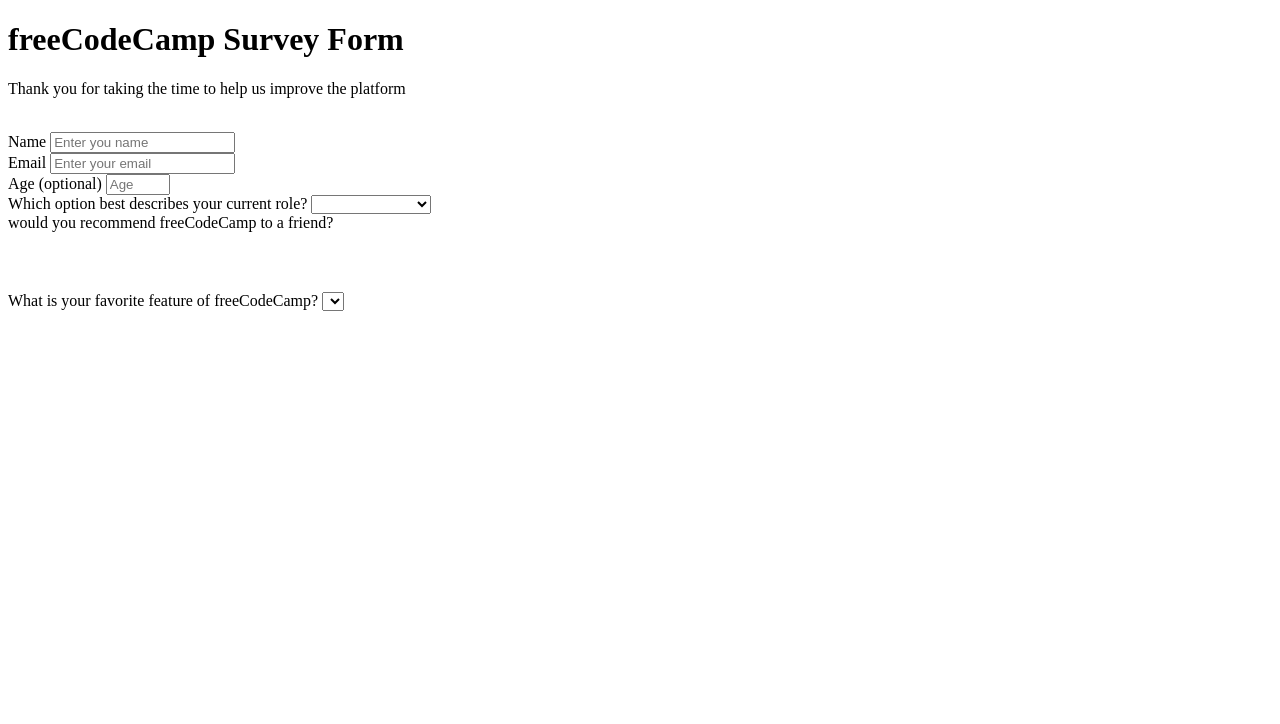
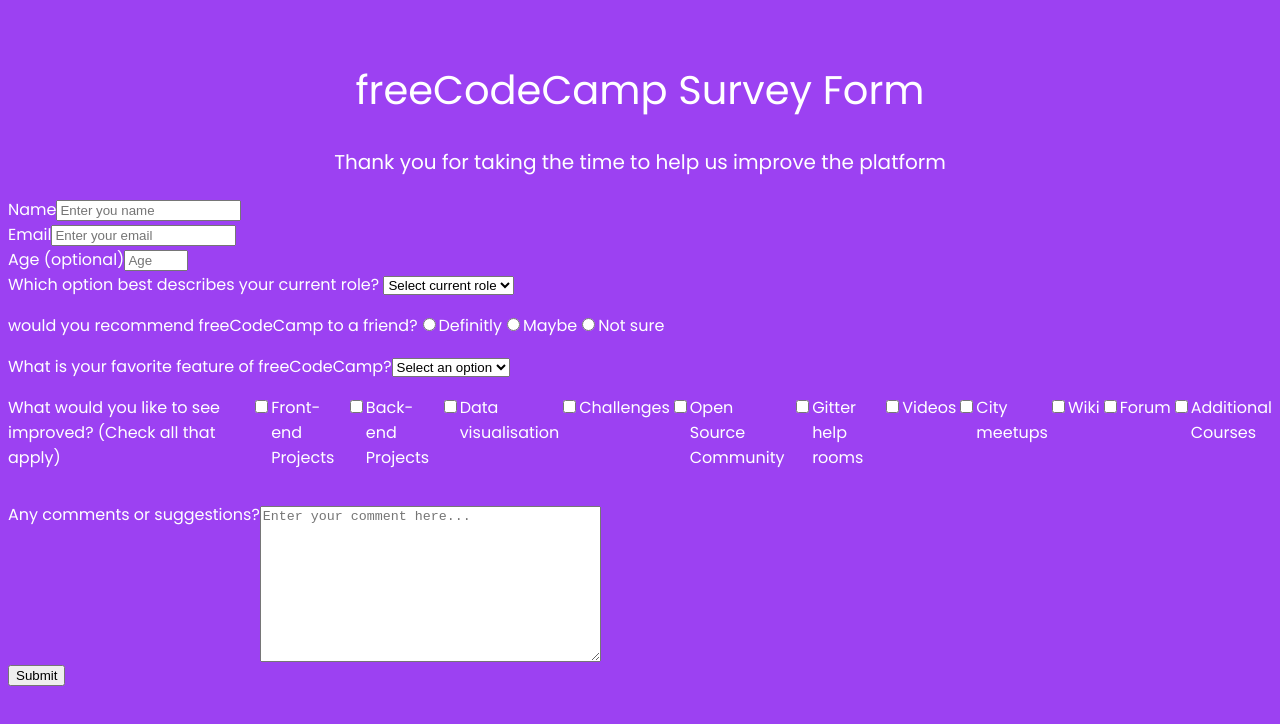
Before and after one commit to juaryimami/Juharandsamuelhtml, a plain HTML site: page index.html in a window 1280 px wide. Drawn offline with Linux system fonts and the light colour scheme.

Commit message:
Update html and css files

```diff
--- a/css/style.css
+++ b/css/style.css
@@ -0,0 +1,33 @@
+html{
+    padding: 0;
+    margin: 0;
+    font-family: 'Poppins', sans-serif;
+}
+
+body{
+    color: white;
+    background-color: rgba(123, 0, 238, 0.747);
+}
+
+.header{
+    display: block;
+    align-items: center;
+    text-align: center;
+    padding-top: 25px;
+}
+
+h1{
+    font-weight: 400;
+    font-size: 40px;
+    padding-bottom: -5px;
+}
+
+.header p{
+    font-size: 20px;
+}
+
+.div-form{
+    display: flex;
+    align-items: baseline;
+    align-content: flex-end;
+}
--- a/index.html
+++ b/index.html
@@ -4,6 +4,7 @@
     <meta charset="UTF-8">
     <title>Fork Me! FCC: Test Suite Template</title>
     <link rel="stylesheet" href="css/style.css">
+    <link href="https://fonts.googleapis.com/css2?family=Poppins:ital,wght@0,100;0,200;0,400;0,700;0,800;1,200;1,300;1,600;1,800;1,900&display=swap" rel="stylesheet">
   </head>
 
   <body>
@@ -12,51 +13,84 @@
       <h1 id="header-title">freeCodeCamp Survey Form</h1>
       <p>Thank you for taking the time to help us improve the platform</p>
     </div>
-    <br>
     <div class="survey-form">
       <form action="#" id="form">
-        <div>
+        <div class="div-form">
           <label for="name">Name</label>
           <input type="text" name="name" id="name" placeholder="Enter you name"/>
         </div>
-         <div>
+         <div class="div-form">
            <label for="email">Email</label>
            <input type="email" id="email" placeholder="Enter your email">
          </div>
-        <div>
+        <div class="div-form">
           <label for="number">Age (optional)</label>
           <input type="number" id="number" min="1" max="100" placeholder="Age">
         </div>
-        <div>
-          <label for="select">Which option best describes your current role?</label>
-          <select name="select" id="dropdown" aria-placeholder="Select current role">
-            <option value="Select current role"></option>
+        <div class="div-form">
+          <label for="dropdown">Which option best describes your current role?
+          <select name="select" id="dropdown">
+            <option value="Select current role">Select current role</option>
             <option value="Student">Student</option>
             <option value="Full time job">Full time job</option>
             <option value="Full time learner">Full time learner</option>
             <option value="Prefer not to say">Prefer not to say</option>
             <option value="Other">Other</option>
           </select>
+        </label>
+        </div>
+        <div class="div-form">
+          <p> would you recommend freeCodeCamp to a friend?</p>
+          <input value="Definitly" type="radio" id="definitely">
+          <label for="definitely">Definitly</label>
+          <input value="maybe" type="radio" id="maybe">
+          <label for="maybe">Maybe</label>
+          <input value="not-sure" type="radio" id="not-sure">
+          <label for="not-sure">Not sure</label>
+
+        </div>
+        <div class="div-form">
+          <label for="">What is your favorite feature of freeCodeCamp?</label>
+         <select name="" id="">
+           <option value="select an option">Select an option</option>
+           <option value="challenges">Challenges</option>
+           <option value="Projects">Projects</option>
+           <option value="community">Community</option>
+           <option value="open source">Open source</option>
+         </select>
+        </div>
+        <div class="div-form">
+          <p>What would you like to see improved? (Check all that apply)</p>
+          <input value="front-end-projects" type = "checkbox">
+          <label for="front-end-projects">Front-end Projects</label>
+          <input value="Back-end-projects" type = "checkbox">
+          <label for="Back-end-projects">Back-end Projects</label>
+          <input value="Data-visualisation" type = "checkbox">
+          <label for="Data-visualisation">Data visualisation</label>
+          <input value="challenges" type = "checkbox">
+          <label for="challenges">Challenges</label>
+          <input value="open-source-community" type = "checkbox">
+          <label for="open-source-community">Open Source Community</label>
+          <input value="gitter-help-rooms" type = "checkbox">
+          <label for="gitter-help-rooms">Gitter help rooms</label>
+          <input value="videos" type = "checkbox">
+          <label for="videos">Videos</label>
+          <input value="city-meetups" type = "checkbox">
+          <label for="city-meetups">City meetups</label>
+          <input value="wiki" type = "checkbox">
+          <label for="wiki">Wiki</label>
+          <input value="forum" type = "checkbox">
+          <label for="forum">Forum</label>
+          <input value="additional-courses" type = "checkbox">
+          <label for="additional-courses">Additional Courses</label>
+        </div>
+        <div class="div-form">
+          <p>Any comments or suggestions?</p>
+          <textarea name="comment" id="comment" cols="40" rows="10" placeholder="Enter your comment here..."></textarea>
         </div>
         <div>
-          <label for="attribute"> would you recommend freeCodeCamp to a friend?</label>
-
-          <option value="Definitly" type="radio"></option>
-          <option value="Maybe" type="radio"></option>
-          <option value="Notsure" type="radio"></option>
-
+          <button type="submit" id="submit-button">Submit</button>
         </div>
-        <div>
-          <label for="">What is your favorite feature of freeCodeCamp?</label>
-         <select name="" id="">
-           <option value="select an opton"></option>
-           <option value="challenges"></option>
-           <option value="Projects"></option>
-           <option value="community"></option>
-           <option value="open source"></option>
-         </select>
-        </div>
-
       </form>
 
     </div>
```
